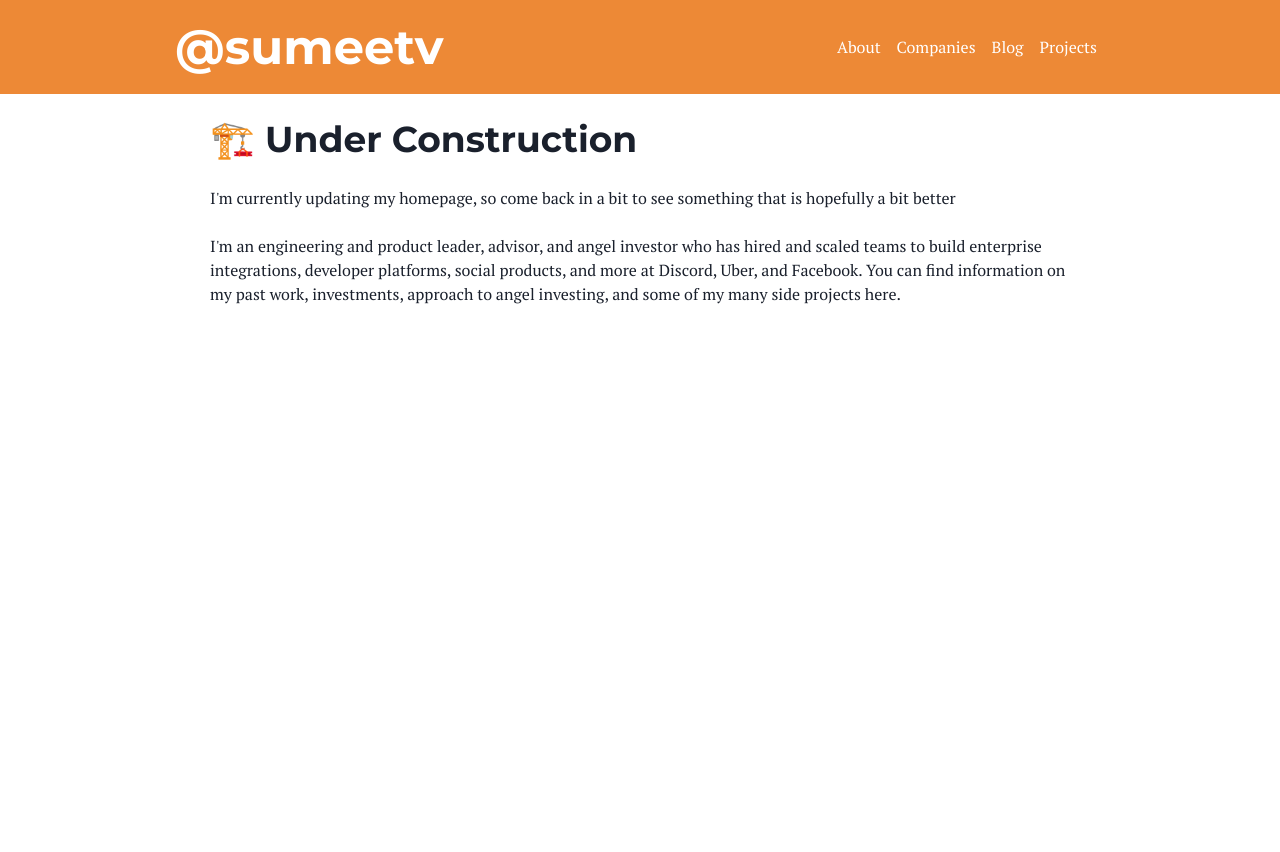
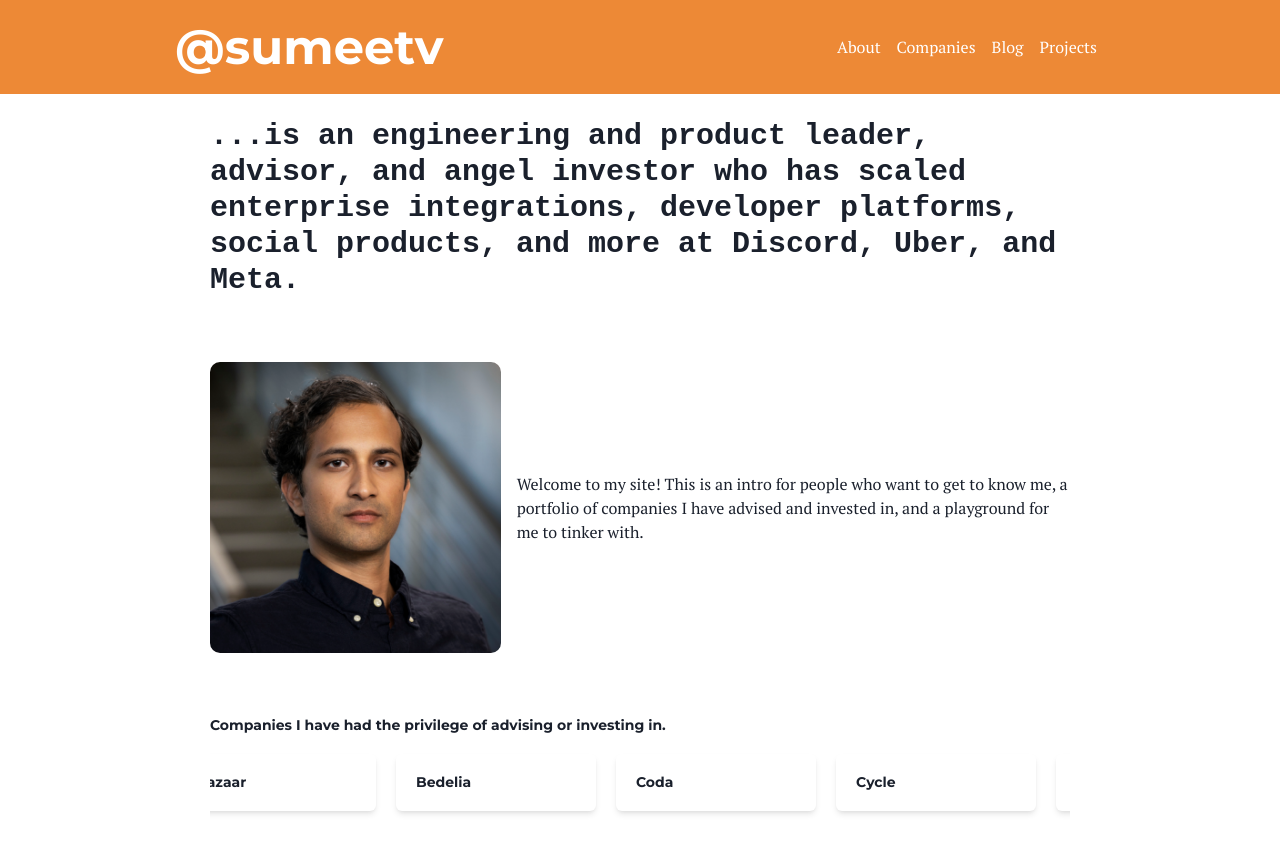
Before and after one commit to sumeetv/chord-finder, a Next.js app: page / in a window 1280 px wide. Shown: the top 852 px of the page. Before the commit the page ends 800 px from the top, so only its background shows below. Built offline with nearby package versions, Linux system fonts and the light colour scheme.

Commit message:
Update homepage with hero text, a profile picture, and a floating carousel of company links

```diff
--- a/src/app/layout.tsx
+++ b/src/app/layout.tsx
@@ -20,6 +20,7 @@
 }>) {
   const divStyle: React.CSSProperties = {
     maxWidth: '860px',
+    width: '100%',
   }
 
   return (
--- a/src/app/page.tsx
+++ b/src/app/page.tsx
@@ -1,24 +1,53 @@
 'use client'
 
-import { Heading, Text } from "@chakra-ui/react";
+import { Box, Center, Heading, Image, Text } from "@chakra-ui/react";
+
+import { CompanyList } from "@/lib/companies";
+import CompanyLink from '@/components/company-link';
+import Carousel from "@/components/card-carousel";
 
 export default function Home() {
+    let companyLinks: React.JSX.Element[] = [];
+    CompanyList.forEach(company => {
+        companyLinks.push(
+            <CompanyLink
+                key={company.name}
+                name={company.name}
+                url={company.url}
+            />
+        );
+    });
+
     return (
         <main>
-            <Heading size='xl'>
-                🏗️ Under Construction
+            <Heading size='lg' fontFamily={'monospace'}>
+                {`...is an engineering and product leader, advisor, and angel investor
+                who has scaled enterprise integrations, developer platforms, social
+                products, and more at Discord, Uber, and Meta.`}
             </Heading>
             <br />
-            <Text>
-                {`I'm currently updating my homepage, so come back in a bit to see something that is hopefully a bit better`}
-            </Text>
+            <Center paddingY={`40px`}>
+                <Box paddingRight={`4`}>
+                    <Image
+                        borderRadius={`10px`}
+                        aspectRatio={1}
+                        src={'/headshot.png'}
+                        alt="Headshot of Sumeet Vaidya (sumeetv)"
+                    />
+                </Box>
+                <Text>
+                    {`Welcome to my site! This is an intro for people who want to get to know
+                    me, a portfolio of companies I have advised and invested in, and a playground
+                    for me to tinker with.`}
+                </Text>
+            </Center>
             <br />
-            <Text>
-                {`I'm an engineering and product leader, advisor, and angel investor who has hired and scaled teams to
-                build enterprise integrations, developer platforms, social products, and more at Discord, Uber, and Facebook.
-                You can find information on my past work, investments, approach to angel investing, and some of my many
-                side projects here.`}
-            </Text>
+            <Heading size={'xs'}>
+                {`Companies I have had the privilege of advising or investing in.`}
+            </Heading>
+            <Carousel>
+                {companyLinks}
+            </Carousel>
         </main>
     );
 }
--- /dev/null
+++ b/src/components/card-carousel.tsx
@@ -0,0 +1,48 @@
+import React, { useRef, useEffect, useState } from 'react';
+import { Box, Flex, keyframes } from '@chakra-ui/react';
+
+interface CarouselProps {
+  children: React.ReactNode;
+  speed?: number; // pixels per second
+}
+
+const Carousel: React.FC<CarouselProps> = ({ children, speed = 50 }) => {
+  const [containerWidth, setContainerWidth] = useState(0);
+  const containerRef = useRef<HTMLDivElement>(null);
+
+  useEffect(() => {
+    if (containerRef.current) {
+      setContainerWidth(containerRef.current.scrollWidth);
+    }
+  }, [children]);
+
+  const scrollAnimation = keyframes`
+    0% { transform: translateX(0); }
+    100% { transform: translateX(-${containerWidth}px); }
+  `;
+
+  const animationDuration = containerWidth / speed;
+
+  return (
+    <Box position="relative" width="100%" overflow="hidden" padding={`10px`}>
+      <Flex
+        ref={containerRef}
+        width={`${containerWidth * 2}px`}
+        animation={`${scrollAnimation} ${animationDuration}s linear infinite`}
+      >
+        {React.Children.map(children, (child, index) => (
+          <Box key={index} flexShrink={0} padding={`10px`}>
+            {child}
+          </Box>
+        ))}
+        {React.Children.map(children, (child, index) => (
+          <Box key={`duplicate-${index}`} flexShrink={0} paddingX={`10px`}>
+            {child}
+          </Box>
+        ))}
+      </Flex>
+    </Box>
+  );
+};
+
+export default Carousel;
--- /dev/null
+++ b/src/lib/companies.ts
@@ -0,0 +1,84 @@
+export type Company = {
+    name: string;
+    url: string;
+}
+
+export const CompanyList: Company[] = [
+    {
+        name: 'Atoms',
+        url: 'https://atoms.com',
+    },
+    {
+        name: 'Bazaar',
+        url: 'https://www.bazaartech.com',
+    },
+    {
+        name: 'Bedelia',
+        url: 'https://www.bedelia.ai/',
+
+    },
+    {
+        name: 'Coda',
+        url: 'https://coda.io/',
+    },
+    {
+        name: 'Cycle',
+        url: 'https://www.cycle.app/',
+    },
+    {
+        name: 'Dandelion Chocolate',
+        url: 'https://www.dandelionchocolate.com/',
+    },
+    {
+        name: 'Detail',
+        url: 'https://detail.dev/',
+    },
+    {
+        name: 'Dromo',
+        url: 'https://dromo.io/',
+    },
+    {
+        name: 'Marble Wallet',
+        url: 'https://www.marblewallet.com/',
+    },
+    {
+        name: 'Maverick',
+        url: 'https://www.trymaverick.com/'
+    },
+    {
+        name: 'Metal',
+        url: 'https://www.metal.so/',
+    },
+    {
+        name: 'Mykare Health',
+        url: 'https://mykarehealth.com/',
+    },
+    {
+        name: 'Nursewallet',
+        url: 'https://www.nursewallet.co/',
+    },
+    {
+        name: 'QA Wolf',
+        url: 'https://www.qawolf.com/',
+    },
+    {
+        name: 'Reins',
+        url: 'https://myreins.com/',
+    },
+    {
+        name: 'Serif Health',
+        url: 'https://www.serifhealth.com/',
+    },
+    {
+        name: 'Staging Labs',
+        url: 'https://www.staginglabs.io/',
+    },
+    {
+        name: 'Tellescope',
+        url: 'https://tellescope.com/',
+    },
+    {
+        name: 'Thoughtful',
+        url: 'https://thoughtful.community/'
+    },
+];
```
Also changed, not shown: src/app/companies/page.tsx (+2 -85 lines), public/headshot.png (added).
